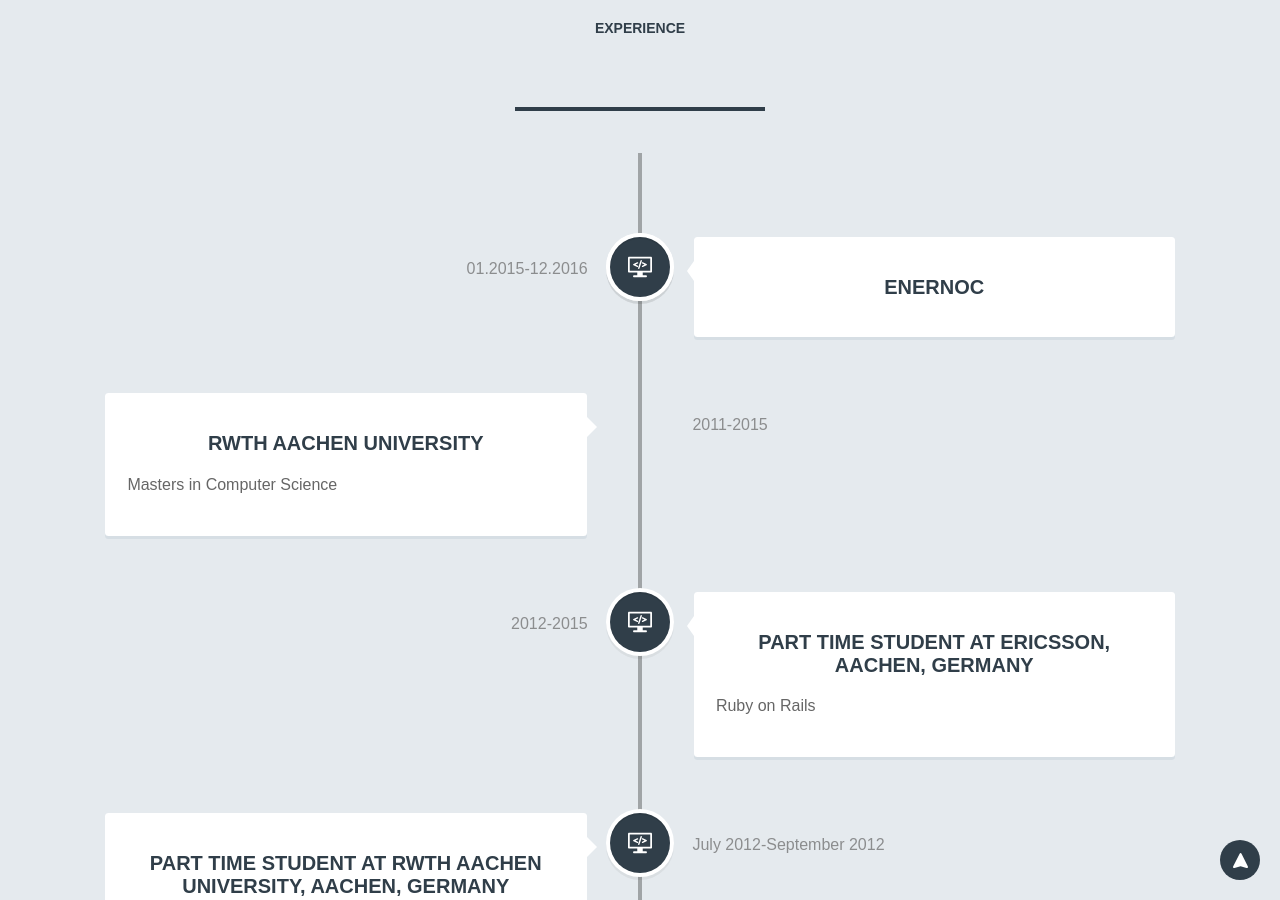
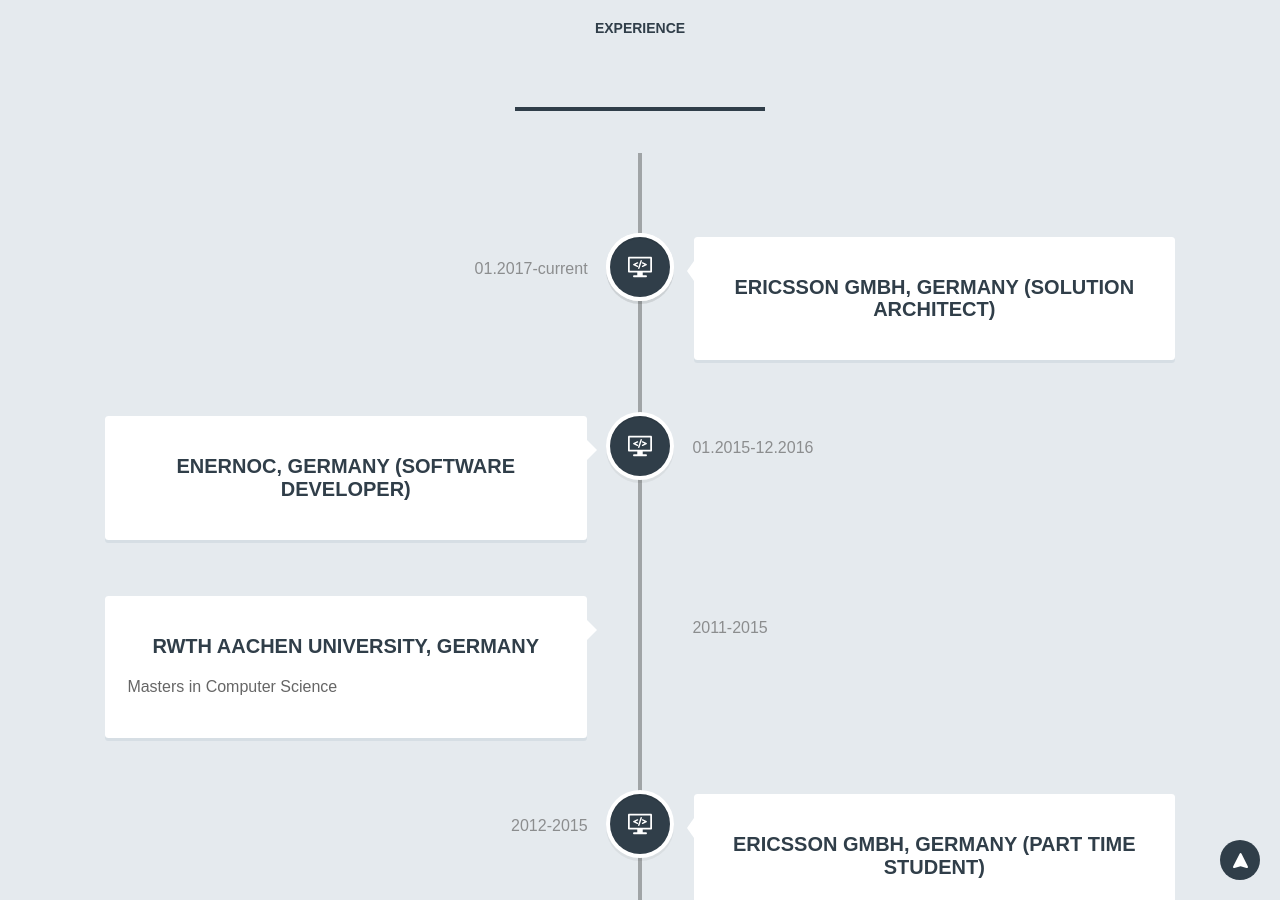
Before and after one commit to sadiksha/sadiksha.github.io, a Jekyll site: the page built from index.html, in a window 1280 px wide and 900 px high, scrolled down 766 px. Built offline with Jekyll 4.4.1, drawn with Linux system fonts in a browser that asks for light colours; nearby versions of some CDN libraries; some of the changed text lies outside the part shown.

Commit message:
Updates experiences

```diff
--- a/_includes/history.html
+++ b/_includes/history.html
@@ -16,7 +16,24 @@
 	    </div>
 		<div class="cd-timeline-content">
 		  	<h2>
-				Enernoc
+				Ericsson GmbH, Germany (Solution Architect)
+			</h2>
+			<p>
+			</p>
+			<span class="cd-date">
+				01.2017-current
+			</span>
+		</div>
+	  </div>
+	  <!-- cd timeline-content>
+	  <!-- cd-timeline-img -->
+	  <div class="cd-timeline-block">
+	    <div class="cd-timeline-img cd-picture">
+	      <img src="../assets/img/web-programming.svg" alt="Picture"/>
+	    </div>
+		<div class="cd-timeline-content">
+		  	<h2>
+				Enernoc, Germany (Software Developer)
 			</h2>
 			<p>
 			</p>
@@ -28,7 +45,7 @@
 	  <!-- cd timeline-content>
       <!-- cd-timeline-img-->
       <div class="cd-timeline-content">
-        <h2 class="story-heading">RWTH Aachen University
+        <h2 class="story-heading">RWTH Aachen University, Germany
         </h2>
         <P>
           Masters in Computer Science
@@ -46,11 +63,8 @@
       <!-- cd-timeline-img-->
       <div class="cd-timeline-content">
         <h2>
-          Part time student at Ericsson, Aachen, Germany
+          Ericsson GmbH, Germany (Part time student)
         </h2>
-        <p>
-          Ruby on Rails
-        </p>
         <span class="cd-date">2012-2015
         </span>
       </div>
@@ -62,11 +76,8 @@
       <!-- cd-timeline-img-->
       <div class="cd-timeline-content">
         <h2>
-          Part time student at RWTH Aachen University, Aachen, Germany
+          RWTH Aachen University, Germany (Part time student)
         </h2>
-        <p>
-          Content Management with Plone and Python.
-        </p>
         <span class="cd-date">July 2012-September 2012
         </span>
       </div>
@@ -78,11 +89,8 @@
       <!-- cd-timeline-img-->
       <div class="cd-timeline-content">
         <h2>
-          Software Developer at Cloudfactory
+          Cloudfactory, Nepal (Software Developer)
         </h2>
-        <p>
-          Ruby on Rails
-        </p>
         <span class="cd-date">2010-2011
         </span>
       </div>
```
